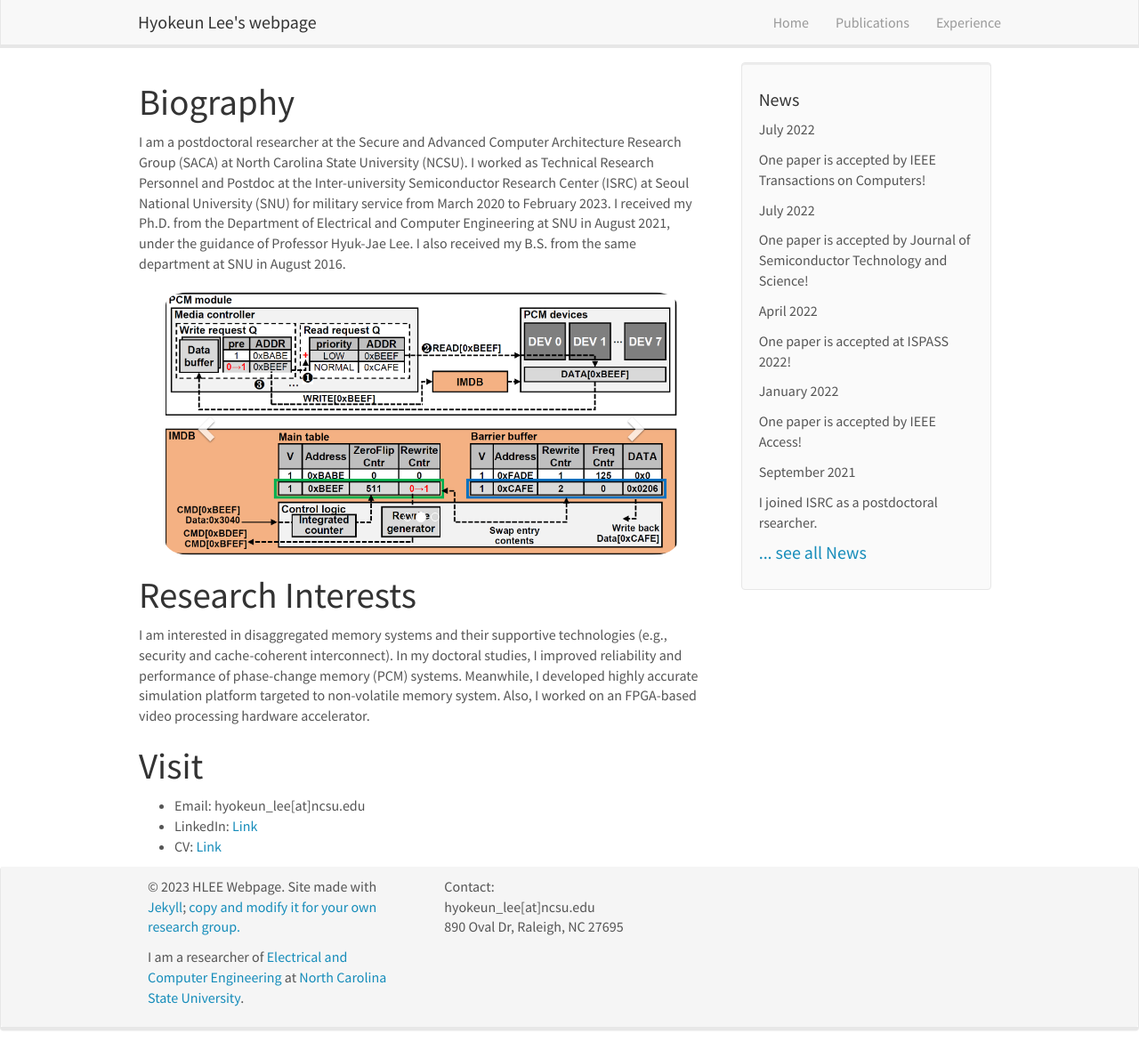
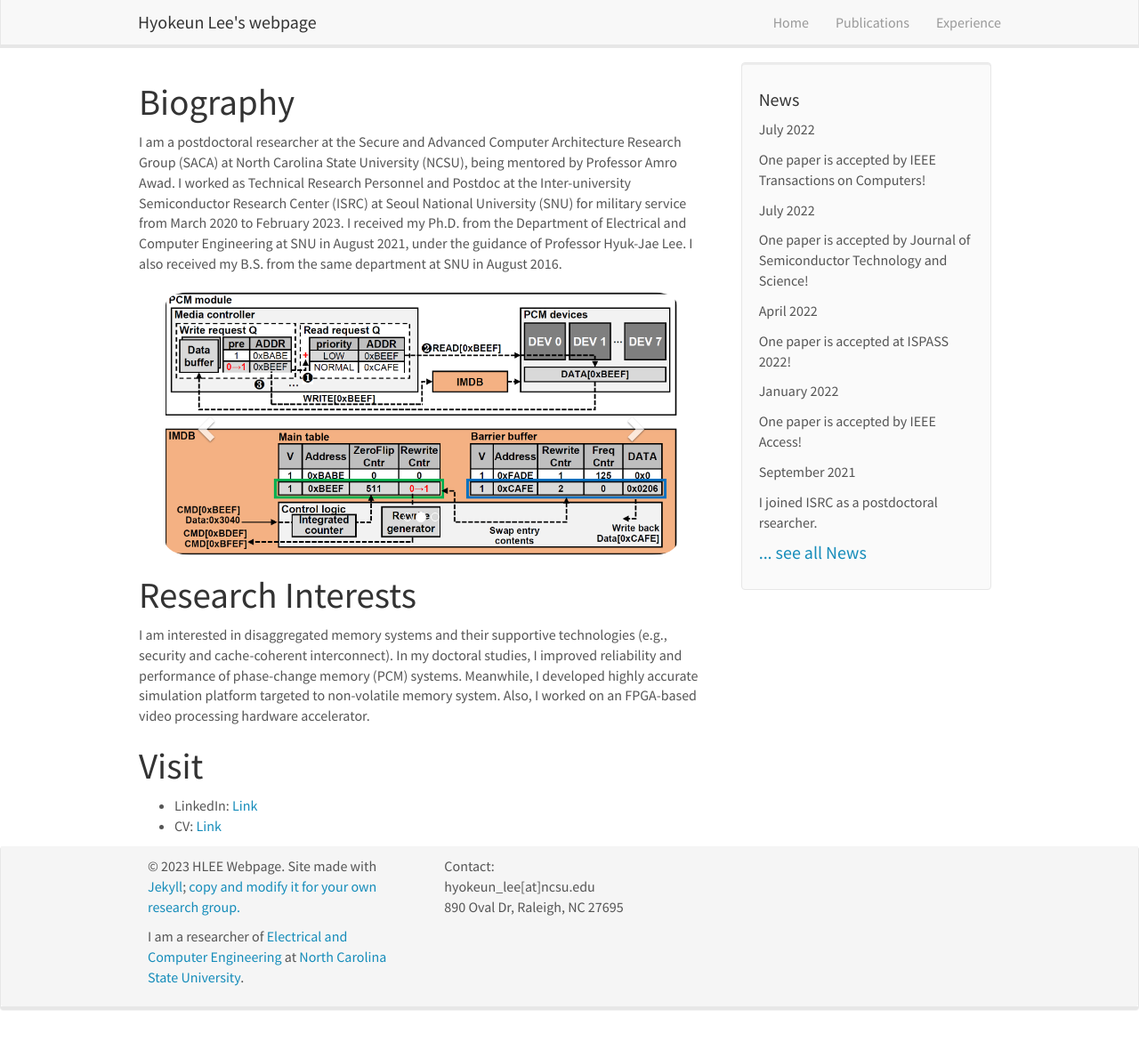
Before and after one commit to La-tale/sms.github.io, a Jekyll site: the page built from _pages/home.md, in a window 1280 px wide and 1180 px high. Shown: the whole window at 89% size. Built offline with Jekyll 4.4.1, drawn with Linux system fonts in a browser that asks for light colours; nearby versions of some CDN libraries.

Commit message:
update bio

```diff
--- a/_pages/home.md
+++ b/_pages/home.md
@@ -8,7 +8,7 @@ permalink: /
 
 # Biography
 
-I am a postdoctoral researcher at the Secure and Advanced Computer Architecture Research Group (SACA) at North Carolina State University (NCSU). I worked as Technical Research Personnel and Postdoc at the Inter-university Semiconductor Research Center (ISRC) at Seoul National University (SNU) for military service from March 2020 to February 2023. I received my Ph.D. from the Department of Electrical and Computer Engineering at SNU in August 2021, under the guidance of Professor Hyuk-Jae Lee. I also received my B.S. from the same department at SNU in August 2016.
+I am a postdoctoral researcher at the Secure and Advanced Computer Architecture Research Group (SACA) at North Carolina State University (NCSU), being mentored by Professor Amro Awad. I worked as Technical Research Personnel and Postdoc at the Inter-university Semiconductor Research Center (ISRC) at Seoul National University (SNU) for military service from March 2020 to February 2023. I received my Ph.D. from the Department of Electrical and Computer Engineering at SNU in August 2021, under the guidance of Professor Hyuk-Jae Lee. I also received my B.S. from the same department at SNU in August 2016.
 
 
 <div markdown="0" id="carousel" class="carousel slide" data-ride="carousel" data-interval="4000" data-pause="hover" >
@@ -46,7 +46,6 @@ I am a postdoctoral researcher at the Secure and Advanced Computer Architecture
 I am interested in disaggregated memory systems and their supportive technologies (e.g., security and cache-coherent interconnect). In my doctoral studies, I improved reliability and performance of phase-change memory (PCM) systems. Meanwhile, I developed highly accurate simulation platform targeted to non-volatile memory system. Also, I worked on an FPGA-based video processing hardware accelerator.
 
 # Visit
-- Email: hyokeun_lee[at]ncsu.edu
 - LinkedIn: [Link](https://kr.linkedin.com/in/hyokeunlee/en)
 - CV: [Link](https://github.com/harrylee365/harrylee365.github.io/blob/master/uploads/My_CV_hklee.pdf)
 
```
